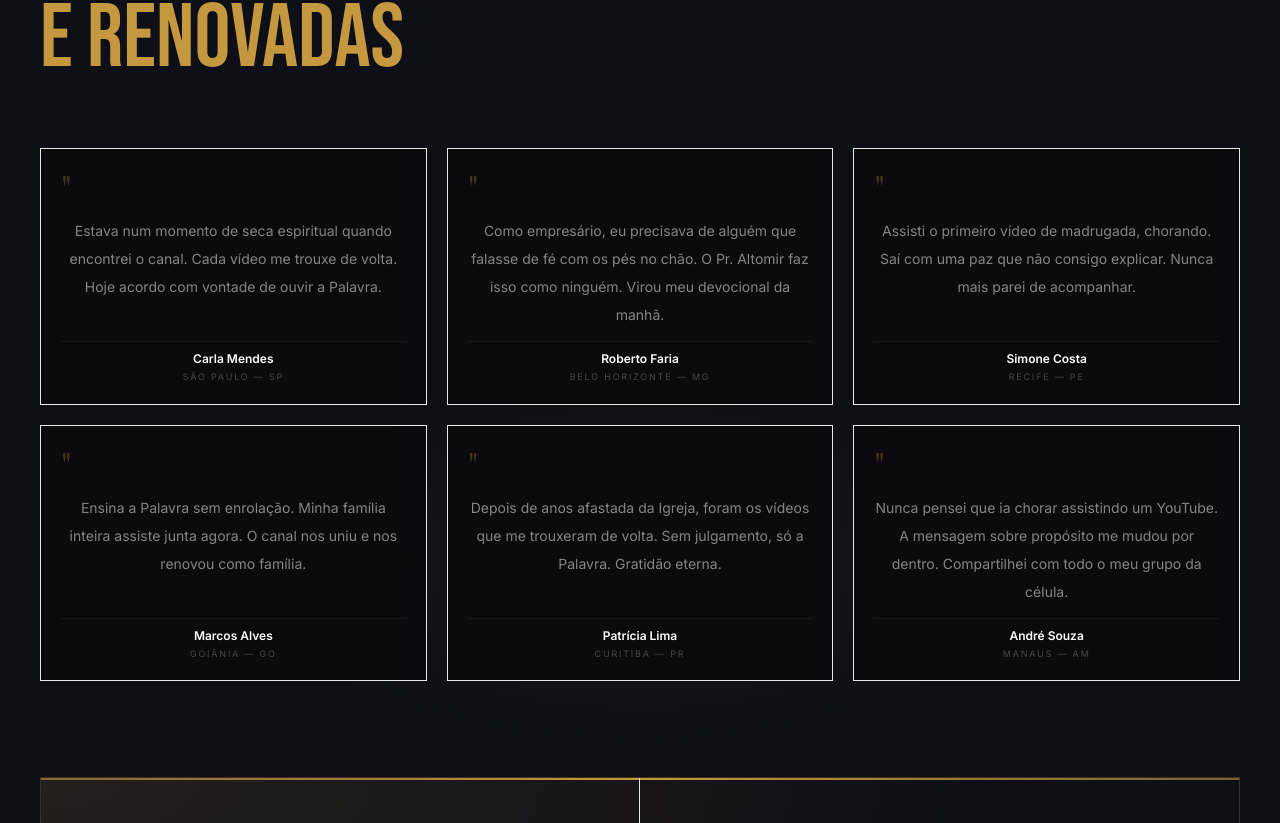
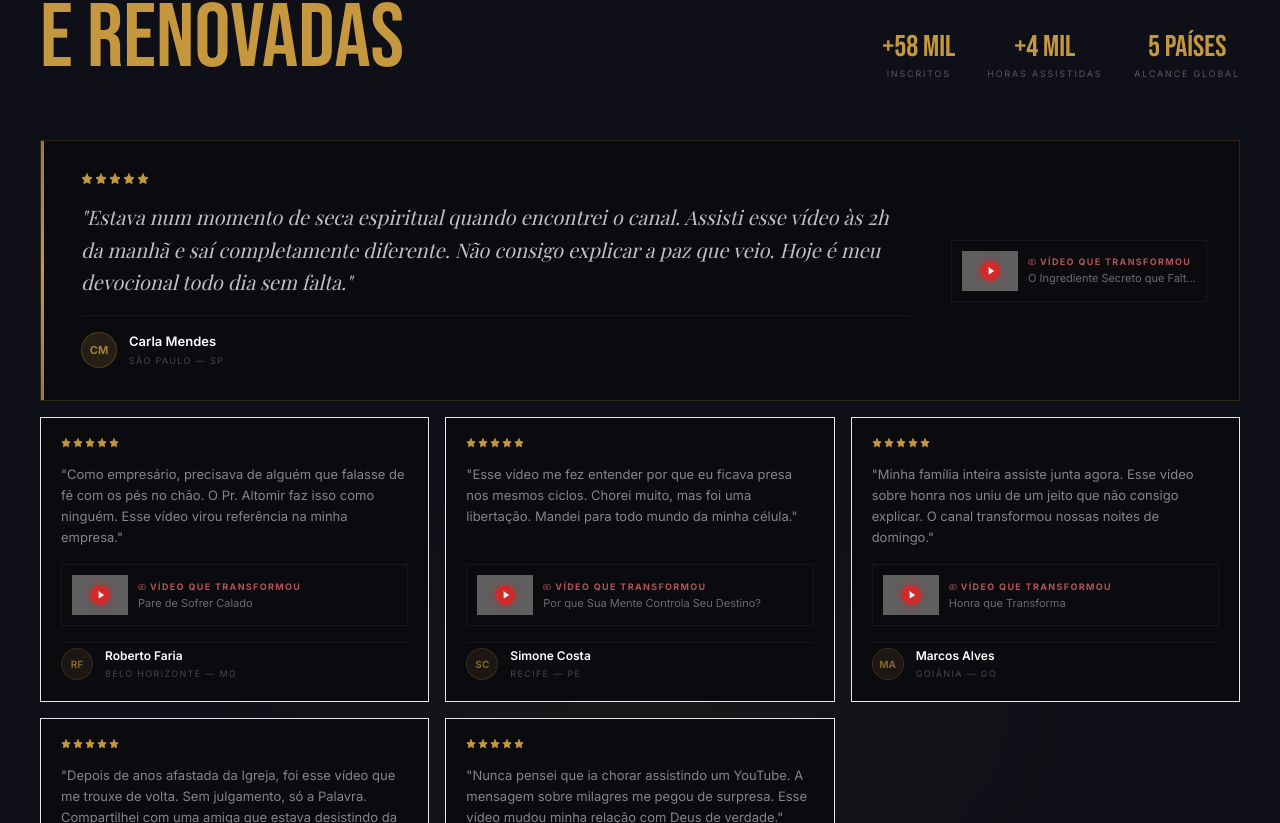
Before and after one commit to arthurrrangel/altomir-rangel, a Next.js app: page / in a window 1280 px wide. Shown: the part 5257-6080 px from the top of the page. Built offline with nearby package versions, Linux system fonts and the light colour scheme; grey boxes are pictures that could not be loaded; a web font is replaced by a local one.

Commit message:
feat: depoimentos redesign — reais, vinculados a videos, mais chamativo

```diff
--- a/components/Contribute.tsx
+++ b/components/Contribute.tsx
@@ -1,17 +1,102 @@
 "use client"
 import { useEffect, useRef, useState } from 'react'
-import { Copy, Check } from 'lucide-react'
+import { Copy, Check, Youtube, Star, Users, Play } from 'lucide-react'
 
 const PIX_KEY = 'riquezanoreino@gmail.com'
 
+const stats = [
+  { value: '+58 mil', label: 'Inscritos' },
+  { value: '+4 mil', label: 'Horas assistidas' },
+  { value: '5 países', label: 'Alcance global' },
+]
+
 const testimonials = [
-  { name: 'Carla Mendes',  city: 'São Paulo — SP',      text: 'Estava num momento de seca espiritual quando encontrei o canal. Cada vídeo me trouxe de volta. Hoje acordo com vontade de ouvir a Palavra.' },
-  { name: 'Roberto Faria', city: 'Belo Horizonte — MG', text: 'Como empresário, eu precisava de alguém que falasse de fé com os pés no chão. O Pr. Altomir faz isso como ninguém. Virou meu devocional da manhã.' },
-  { name: 'Simone Costa',  city: 'Recife — PE',          text: 'Assisti o primeiro vídeo de madrugada, chorando. Saí com uma paz que não consigo explicar. Nunca mais parei de acompanhar.' },
-  { name: 'Marcos Alves',  city: 'Goiânia — GO',         text: 'Ensina a Palavra sem enrolação. Minha família inteira assiste junta agora. O canal nos uniu e nos renovou como família.' },
-  { name: 'Patrícia Lima', city: 'Curitiba — PR',         text: 'Depois de anos afastada da Igreja, foram os vídeos que me trouxeram de volta. Sem julgamento, só a Palavra. Gratidão eterna.' },
-  { name: 'André Souza',   city: 'Manaus — AM',           text: 'Nunca pensei que ia chorar assistindo um YouTube. A mensagem sobre propósito me mudou por dentro. Compartilhei com todo o meu grupo da célula.' },
+  {
+    name: 'Carla Mendes',
+    city: 'São Paulo — SP',
+    initials: 'CM',
+    featured: true,
+    text: 'Estava num momento de seca espiritual quando encontrei o canal. Assisti esse vídeo às 2h da manhã e saí completamente diferente. Não consigo explicar a paz que veio. Hoje é meu devocional todo dia sem falta.',
+    videoId: 'PIMWrO-nw0U',
+    videoTitle: 'O Ingrediente Secreto que Falta na Sua Fé',
+  },
+  {
+    name: 'Roberto Faria',
+    city: 'Belo Horizonte — MG',
+    initials: 'RF',
+    featured: false,
+    text: 'Como empresário, precisava de alguém que falasse de fé com os pés no chão. O Pr. Altomir faz isso como ninguém. Esse vídeo virou referência na minha empresa.',
+    videoId: '43-bGX4MfGg',
+    videoTitle: 'Pare de Sofrer Calado',
+  },
+  {
+    name: 'Simone Costa',
+    city: 'Recife — PE',
+    initials: 'SC',
+    featured: false,
+    text: 'Esse vídeo me fez entender por que eu ficava presa nos mesmos ciclos. Chorei muito, mas foi uma libertação. Mandei para todo mundo da minha célula.',
+    videoId: 'FVwvjO6AuNo',
+    videoTitle: 'Por que Sua Mente Controla Seu Destino?',
+  },
+  {
+    name: 'Marcos Alves',
+    city: 'Goiânia — GO',
+    initials: 'MA',
+    featured: false,
+    text: 'Minha família inteira assiste junta agora. Esse vídeo sobre honra nos uniu de um jeito que não consigo explicar. O canal transformou nossas noites de domingo.',
+    videoId: 'j1rYS5reC54',
+    videoTitle: 'Honra que Transforma',
+  },
+  {
+    name: 'Patrícia Lima',
+    city: 'Curitiba — PR',
+    initials: 'PL',
+    featured: false,
+    text: 'Depois de anos afastada da Igreja, foi esse vídeo que me trouxe de volta. Sem julgamento, só a Palavra. Compartilhei com uma amiga que estava desistindo da fé.',
+    videoId: 'C5Oi7Q_5nIY',
+    videoTitle: '5 Sinais de uma Pessoa Falsa',
+  },
+  {
+    name: 'André Souza',
+    city: 'Manaus — AM',
+    initials: 'AS',
+    featured: false,
+    text: 'Nunca pensei que ia chorar assistindo um YouTube. A mensagem sobre milagres me pegou de surpresa. Esse vídeo mudou minha relação com Deus de verdade.',
+    videoId: 'MoM39WKTCyk',
+    videoTitle: 'Milagre Existe, Mas Nem Todos Conseguem',
+  },
 ]
+
+function VideoRef({ videoId, videoTitle }: { videoId: string; videoTitle: string }) {
+  return (
+    <a
+      href={`https://www.youtube.com/watch?v=${videoId}`}
+      target="_blank" rel="noopener noreferrer"
+      className="flex items-center gap-2.5 bg-white/3 border border-white/5 hover:border-red-500/20 hover:bg-white/5 transition-all duration-200 p-2.5 group/vid"
+    >
+      <div className="relative flex-shrink-0 w-14 h-10 overflow-hidden bg-black">
+        <img
+          src={`https://img.youtube.com/vi/${videoId}/mqdefault.jpg`}
+          alt={videoTitle}
+          className="w-full h-full object-cover opacity-60 group-hover/vid:opacity-85 transition-opacity"
+        />
+        <div className="absolute inset-0 flex items-center justify-center">
+          <div className="w-5 h-5 bg-red-600/90 rounded-full flex items-center justify-center shadow-[0_0_8px_rgba(220,38,38,0.6)]">
+            <Play size={8} className="text-white fill-white ml-0.5" />
+          </div>
+        </div>
+      </div>
+      <div className="flex-1 min-w-0">
+        <p className="font-inter text-[9px] font-bold tracking-[0.15em] text-red-400/70 uppercase mb-0.5 flex items-center gap-1">
+          <Youtube size={8} /> Vídeo que transformou
+        </p>
+        <p className="font-inter text-[11px] text-white/40 group-hover/vid:text-white/65 transition-colors leading-snug line-clamp-1">
+          {videoTitle}
+        </p>
+      </div>
+    </a>
+  )
+}
 
 export default function Contribute() {
   const ref = useRef<HTMLElement>(null)
@@ -35,10 +120,13 @@ export default function Contribute() {
     setTimeout(() => setCopied(false), 3000)
   }
 
+  const featured = testimonials[0]
+  const rest = testimonials.slice(1)
+
   return (
     <section ref={ref} className="relative py-16 md:py-36 overflow-hidden bg-[#0F0F17]">
-      <div className="absolute top-1/2 left-1/2 -translate-x-1/2 -translate-y-1/2 w-[800px] h-[400px] pointer-events-none"
-        style={{background:'radial-gradient(ellipse,rgba(197,151,63,0.05) 0%,transparent 70%)'}} />
+      <div className="absolute top-1/2 left-1/2 -translate-x-1/2 -translate-y-1/2 w-[900px] h-[500px] pointer-events-none"
+        style={{background:'radial-gradient(ellipse,rgba(197,151,63,0.06) 0%,transparent 70%)'}} />
 
       <div className="max-w-7xl mx-auto px-6 md:px-10">
 
@@ -46,20 +134,82 @@ export default function Contribute() {
         <div className="reveal flex items-center justify-center md:justify-start mb-3">
           <span className="label">Depoimentos</span>
         </div>
-        <h2 className="reveal font-bebas text-[clamp(38px,8vw,90px)] leading-none text-white mb-10 md:mb-16 text-center md:text-left">
-          VIDAS EDIFICADAS<br /><span className="text-[#C5973F]">E RENOVADAS</span>
-        </h2>
+        <div className="flex flex-col md:flex-row md:items-end justify-between gap-6 mb-10 md:mb-14">
+          <h2 className="reveal font-bebas text-[clamp(38px,8vw,90px)] leading-none text-white text-center md:text-left">
+            VIDAS EDIFICADAS<br /><span className="text-[#C5973F]">E RENOVADAS</span>
+          </h2>
+          {/* Stats strip */}
+          <div className="reveal flex justify-center md:justify-end gap-6 md:gap-8 pb-1">
+            {stats.map(s => (
+              <div key={s.label} className="text-center">
+                <p className="font-bebas text-2xl md:text-3xl text-[#C5973F] leading-none">{s.value}</p>
+                <p className="font-inter text-[9px] text-white/30 tracking-[0.2em] uppercase mt-0.5">{s.label}</p>
+              </div>
+            ))}
+          </div>
+        </div>
 
-        {/* Testimonials */}
-        <div className="grid grid-cols-1 sm:grid-cols-2 lg:grid-cols-3 gap-4 sm:gap-5 mb-16 md:mb-24">
-          {testimonials.map((t, i) => (
+        {/* Featured testimonial — full width */}
+        <div className="reveal relative border border-[#C5973F]/20 bg-[#0A0A0F] overflow-hidden mb-4 group hover:border-[#C5973F]/40 transition-colors duration-300">
+          {/* Gold accent line */}
+          <div className="absolute left-0 top-0 bottom-0 w-[3px] bg-gradient-to-b from-[#C5973F]/80 via-[#C5973F] to-[#C5973F]/80" />
+          <div className="absolute inset-0 pointer-events-none opacity-0 group-hover:opacity-100 transition-opacity duration-500"
+            style={{background:'radial-gradient(ellipse at left,rgba(197,151,63,0.05) 0%,transparent 60%)'}} />
+
+          <div className="flex flex-col md:flex-row gap-6 md:gap-10 p-6 sm:p-8 pl-8 sm:pl-10">
+            {/* Left: quote */}
+            <div className="flex-1 flex flex-col gap-4">
+              <div className="flex gap-0.5">
+                {[...Array(5)].map((_,s) => (
+                  <Star key={s} size={12} className="fill-[#C5973F] text-[#C5973F]" />
+                ))}
+              </div>
+              <p className="font-playfair text-[17px] sm:text-[20px] italic text-white/75 leading-relaxed">
+                "{featured.text}"
+              </p>
+              <div className="flex items-center gap-3 mt-auto pt-4 border-t border-white/5">
+                <div className="w-9 h-9 rounded-full bg-[#C5973F]/15 border border-[#C5973F]/25 flex items-center justify-center flex-shrink-0">
+                  <span className="font-inter text-[11px] font-bold text-[#C5973F]/80">{featured.initials}</span>
+                </div>
+                <div>
+                  <p className="font-inter text-[13px] font-semibold text-white">{featured.name}</p>
+                  <p className="font-inter text-[9px] text-white/25 tracking-[0.15em] uppercase mt-0.5">{featured.city}</p>
+                </div>
+              </div>
+            </div>
+            {/* Right: video */}
+            <div className="md:w-64 flex flex-col justify-center">
+              <VideoRef videoId={featured.videoId} videoTitle={featured.videoTitle} />
+            </div>
+          </div>
+        </div>
+
+        {/* Grid — remaining 5 */}
+        <div className="grid grid-cols-1 sm:grid-cols-2 lg:grid-cols-3 gap-4 mb-16 md:mb-24">
+          {rest.map((t, i) => (
             <div key={i}
-              className={`reveal-left flex flex-col gap-3 border border-white/6 bg-[#0A0A0F] p-5 hover:border-[#C5973F]/25 transition-colors duration-300 ${i >= 3 ? 'hidden sm:flex' : ''}`}>
-              <span className="font-playfair text-4xl text-[#C5973F]/30 leading-none select-none">"</span>
-              <p className="font-inter text-white/50 text-[13px] sm:text-[14px] leading-loose flex-1 text-center">{t.text}</p>
-              <div className="pt-2 border-t border-white/5 text-center">
-                <p className="font-inter text-[12px] font-semibold text-white">{t.name}</p>
-                <p className="font-inter text-[9px] text-white/25 tracking-[0.2em] uppercase mt-0.5">{t.city}</p>
+              className={`reveal-left flex flex-col gap-4 border border-white/6 bg-[#0A0A0F] p-5 hover:border-[#C5973F]/25 hover:bg-[#0d0d14] transition-all duration-300 group ${i >= 2 ? 'hidden sm:flex' : ''}`}>
+
+              <div className="flex gap-0.5">
+                {[...Array(5)].map((_,s) => (
+                  <Star key={s} size={10} className="fill-[#C5973F] text-[#C5973F]" />
+                ))}
+              </div>
+
+              <p className="font-inter text-white/50 text-[13px] leading-relaxed flex-1">
+                "{t.text}"
+              </p>
+
+              <VideoRef videoId={t.videoId} videoTitle={t.videoTitle} />
+
+              <div className="flex items-center gap-3 pt-1 border-t border-white/5">
+                <div className="w-8 h-8 rounded-full bg-[#C5973F]/10 border border-[#C5973F]/15 flex items-center justify-center flex-shrink-0">
+                  <span className="font-inter text-[10px] font-bold text-[#C5973F]/60">{t.initials}</span>
+                </div>
+                <div>
+                  <p className="font-inter text-[12px] font-semibold text-white">{t.name}</p>
+                  <p className="font-inter text-[9px] text-white/25 tracking-[0.15em] uppercase mt-0.5">{t.city}</p>
+                </div>
               </div>
             </div>
           ))}
@@ -67,15 +217,12 @@ export default function Contribute() {
 
         {/* PIX block — two-column on desktop */}
         <div className="reveal relative overflow-hidden border border-[#C5973F]/25">
-          {/* Gold glow top-left */}
           <div className="absolute inset-0 pointer-events-none"
             style={{background:'radial-gradient(ellipse at top left,rgba(197,151,63,0.12) 0%,transparent 55%)'}} />
-          {/* Subtle gold line top */}
           <div className="absolute top-0 left-0 right-0 h-[2px] bg-gradient-to-r from-[#C5973F]/60 via-[#C5973F] to-[#C5973F]/60" />
 
           <div className="relative grid md:grid-cols-2 gap-0">
 
-            {/* Left — mission copy */}
             <div className="flex flex-col justify-center gap-5 px-8 py-10 md:px-12 md:py-14 border-b md:border-b-0 md:border-r border-white/6">
               <span className="font-inter text-[10px] font-bold tracking-[0.35em] text-[#C5973F] uppercase text-center md:text-left">
                 Semeie neste ministério
@@ -98,9 +245,7 @@ export default function Contribute() {
               </blockquote>
             </div>
 
-            {/* Right — PIX action */}
             <div className="flex flex-col justify-center items-center gap-5 px-8 py-10 md:px-12 md:py-14">
-              {/* Amount buttons hint */}
               <div className="flex gap-2 flex-wrap justify-center">
                 {['R$ 10', 'R$ 25', 'R$ 50', 'R$ 100'].map(v => (
                   <span key={v}
@@ -110,7 +255,6 @@ export default function Contribute() {
                 ))}
               </div>
 
-              {/* PIX key box */}
               <div className="w-full border border-[#C5973F]/20 bg-black/50 px-5 py-4 flex flex-col gap-1 text-center">
                 <span className="font-inter text-[9px] font-bold tracking-[0.35em] text-[#C5973F]/60 uppercase">
                   Chave PIX — E-mail
@@ -120,7 +264,6 @@ export default function Contribute() {
                 </span>
               </div>
 
-              {/* Copy button */}
               <button
                 onClick={copyPix}
                 className="flex items-center justify-center gap-2 w-full bg-[#C5973F] hover:bg-[#d4a84a] active:scale-95 text-black font-inter text-[11px] font-bold tracking-[0.25em] uppercase py-4 transition-all duration-200 min-h-[56px] shadow-[0_8px_40px_rgba(197,151,63,0.35)] hover:shadow-[0_12px_50px_rgba(197,151,63,0.50)]">
```
